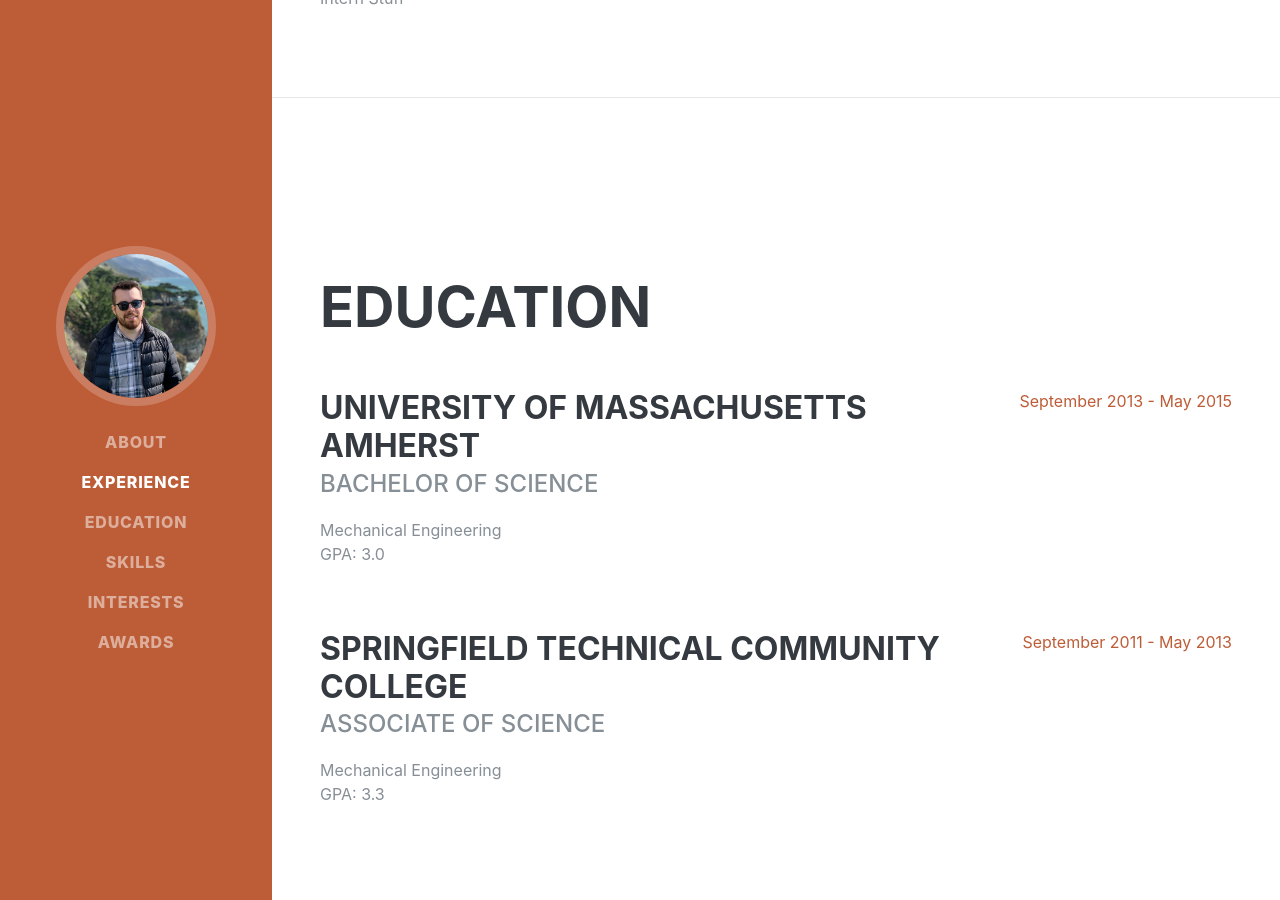
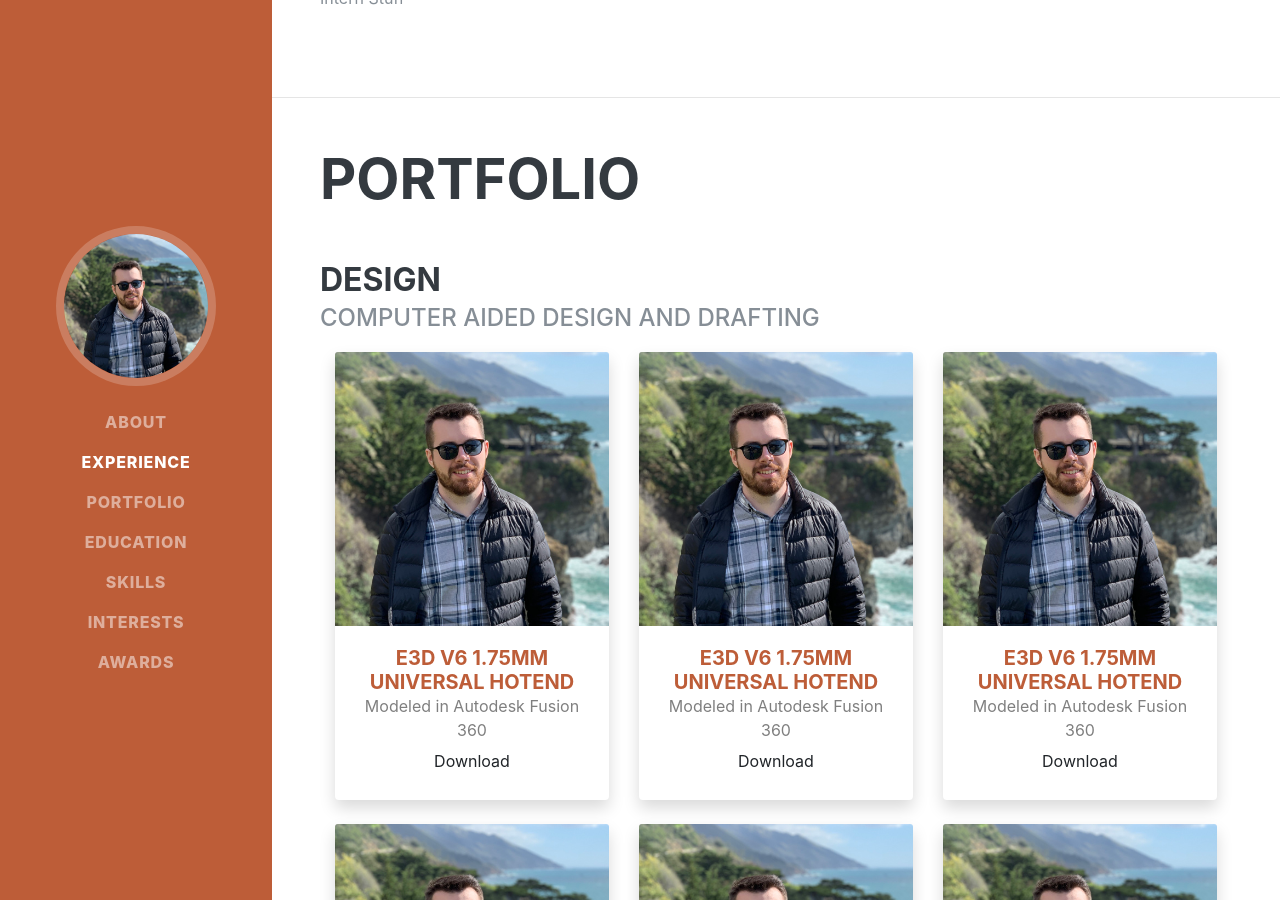
Before and after one commit to jkflorek/jkflorek.github.io, a Jekyll site: the page startbootstrap-resume-gh-pages/index.html, which Jekyll copies as it is, in a window 1280 px wide and 900 px high, scrolled down 1704 px. Built offline with Jekyll 4.4.1, drawn with Linux system fonts in a browser that asks for light colours; some web fonts are replaced; some of the changed text lies outside the part shown.

Commit message:
Update index.html

```diff
--- a/startbootstrap-resume-gh-pages/index.html
+++ b/startbootstrap-resume-gh-pages/index.html
@@ -42,6 +42,9 @@
         </li>
         <li class="nav-item">
           <a class="nav-link js-scroll-trigger" href="#experience">Experience</a>
+        </li>
+        <li class="nav-item">
+          <a class="nav-link js-scroll-trigger" href="#portfolio">Portfolio</a>
         </li>
         <li class="nav-item">
           <a class="nav-link js-scroll-trigger" href="#education">Education</a>
@@ -134,6 +137,87 @@
           </div>
           <div class="resume-date text-md-right">
             <span class="text-primary">June 2013 - June 2015</span>
+          </div>
+        </div>
+
+      </div>
+
+    </section>
+
+    <hr class="m-0">
+
+    <section class="resume-section p-3 p-lg-5 d-flex align-items-center" id="portfolio">
+      <div class="w-100">
+        <h2 class="mb-5">Portfolio</h2>
+
+        <div class="resume-item d-flex flex-column flex-md-row justify-content-between mb-5">
+          <div class="resume-content">
+            <h3 class="mb-0">Design</h3>
+            <div class="subheading mb-3">Computer Aided Design and Drafting</div>
+            <div class="container">
+              <div class="row">
+                <div class="col-xl-4 col-md-6 mb-4">
+                    <div class="card border-0 shadow">
+                      <img class="card-img-top" src="img/profile.jpg" alt="E3D v6 1.75mm Universal Hotend">
+                      <div class="card-body text-center">
+                          <h5 class="card-title mb-0"><a href="https://e3d-online.com/v6-all-metal-hotend">E3D v6 1.75mm Universal Hotend</a></h5>
+                          <div class="card-text text-black-50">Modeled in Autodesk Fusion 360</div>
+                          <a href="e3d_v6.step" class="btn">Download</a>
+                      </div>
+                    </div>
+                </div>
+                <div class="col-xl-4 col-md-6 mb-4">
+                    <div class="card border-0 shadow">
+                      <img class="card-img-top" src="img/profile.jpg" alt="E3D v6 1.75mm Universal Hotend">
+                      <div class="card-body text-center">
+                          <h5 class="card-title mb-0"><a href="https://e3d-online.com/v6-all-metal-hotend">E3D v6 1.75mm Universal Hotend</a></h5>
+                          <div class="card-text text-black-50">Modeled in Autodesk Fusion 360</div>
+                          <a href="e3d_v6.step" class="btn">Download</a>
+                      </div>
+                    </div>
+                </div>
+                <div class="col-xl-4 col-md-6 mb-4">
+                    <div class="card border-0 shadow">
+                      <img class="card-img-top" src="img/profile.jpg" alt="E3D v6 1.75mm Universal Hotend">
+                      <div class="card-body text-center">
+                          <h5 class="card-title mb-0"><a href="https://e3d-online.com/v6-all-metal-hotend">E3D v6 1.75mm Universal Hotend</a></h5>
+                          <div class="card-text text-black-50">Modeled in Autodesk Fusion 360</div>
+                          <a href="e3d_v6.step" class="btn">Download</a>
+                      </div>
+                    </div>
+                </div>
+                <div class="col-xl-4 col-md-6 mb-4">
+                    <div class="card border-0 shadow">
+                      <img class="card-img-top" src="img/profile.jpg" alt="E3D v6 1.75mm Universal Hotend">
+                      <div class="card-body text-center">
+                          <h5 class="card-title mb-0"><a href="https://e3d-online.com/v6-all-metal-hotend">E3D v6 1.75mm Universal Hotend</a></h5>
+                          <div class="card-text text-black-50">Modeled in Autodesk Fusion 360</div>
+                          <a href="e3d_v6.step" class="btn">Download</a>
+                      </div>
+                    </div>
+                </div>
+                <div class="col-xl-4 col-md-6 mb-4">
+                    <div class="card border-0 shadow">
+                      <img class="card-img-top" src="img/profile.jpg" alt="E3D v6 1.75mm Universal Hotend">
+                      <div class="card-body text-center">
+                          <h5 class="card-title mb-0"><a href="https://e3d-online.com/v6-all-metal-hotend">E3D v6 1.75mm Universal Hotend</a></h5>
+                          <div class="card-text text-black-50">Modeled in Autodesk Fusion 360</div>
+                          <a href="e3d_v6.step" class="btn">Download</a>
+                      </div>
+                    </div>
+                </div>
+                <div class="col-xl-4 col-md-6 mb-4">
+                    <div class="card border-0 shadow">
+                      <img class="card-img-top" src="img/profile.jpg" alt="E3D v6 1.75mm Universal Hotend">
+                      <div class="card-body text-center">
+                          <h5 class="card-title mb-0"><a href="https://e3d-online.com/v6-all-metal-hotend">E3D v6 1.75mm Universal Hotend</a></h5>
+                          <div class="card-text text-black-50">Modeled in Autodesk Fusion 360</div>
+                          <a href="e3d_v6.step" class="btn">Download</a>
+                      </div>
+                    </div>
+                </div>
+              </div>
+            </div>
           </div>
         </div>
 
```
